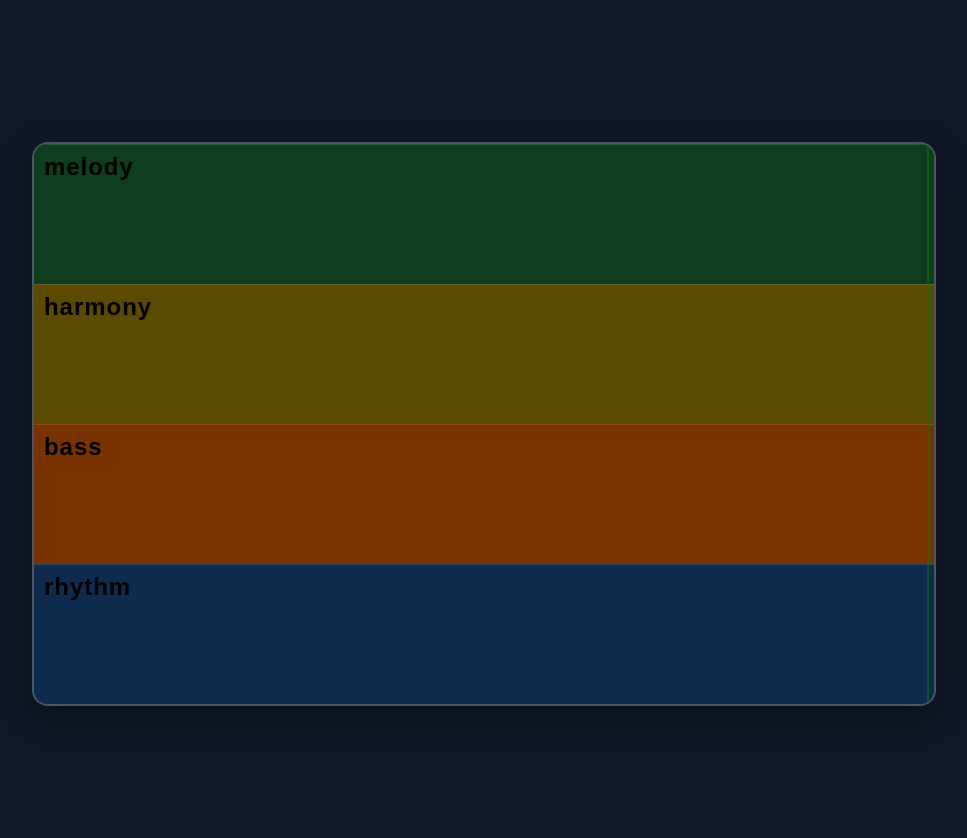
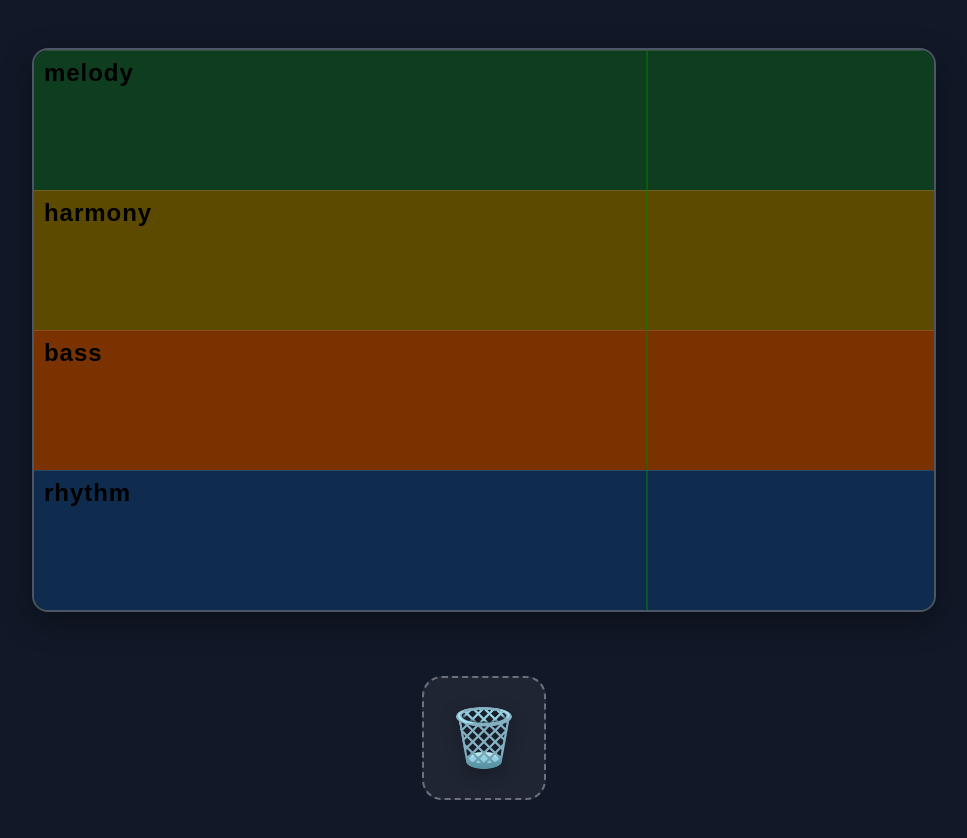
Before and after one commit to rpcxdr/dawless-sandbox, a React (Vite) app: page / in a window 1280 px wide. Shown: the top 838 px of the page, without its empty margins (156-1123 px from the left). Built offline with nearby package versions, Linux system fonts and the light colour scheme.

Commit message:
ux changes: trash bin, flashing squares.

```diff
--- a/src/App.tsx
+++ b/src/App.tsx
@@ -26,8 +26,11 @@ function App() {
   const [draggingId, setDraggingId] = useState<number | null>(null);
   const [playheadPosition, setPlayheadPosition] = useState(0);
   const [currentKey] = useState('C4');
+  const [activeBoxId, setActiveBoxId] = useState<number | null>(null);
+  const [isOverTrash, setIsOverTrash] = useState(false);
   const offsetRef = useRef({ x: 0, y: 0 });
   const containerRef = useRef<HTMLDivElement | null>(null);
+  const trashRef = useRef<HTMLDivElement | null>(null);
   const boxesRef = useRef(boxes);
   const lastPlayheadXRef = useRef<number | null>(null);
   const didDragRef = useRef(false);
@@ -99,23 +102,24 @@ function App() {
   }, []);
 
   const addBox = useCallback((x: number, y: number) => {
-    setBoxes((prev) => [
-      ...prev,
-      {
-        id: Date.now(),
-        x,
-        y,
-        color: randomColor(),
-        stackHeight: 1,
-      },
-    ]);
+    const newBox = {
+      id: Date.now(),
+      x,
+      y,
+      color: randomColor(),
+      stackHeight: 1,
+    };
+
+    setBoxes((prev) => [...prev, newBox]);
+    return newBox.id;
   }, []);
 
   const handleContainerDoubleClick = (event: React.MouseEvent<HTMLDivElement>) => {
     const rect = event.currentTarget.getBoundingClientRect();
     const x = event.clientX - rect.left - 25;
     const y = event.clientY - rect.top - 25;
-    addBox(x, y);
+    const newBoxId = addBox(x, y);
+    setActiveBoxId(newBoxId);
     playNodeInKey(currentKey, 1, y + 25);
   };
 
@@ -144,16 +148,35 @@ function App() {
     setBoxes((prev) =>
       prev.map((box) => (box.id === draggingId ? { ...box, x: Math.max(0, Math.min(rect.width - 50, x)), y: Math.max(0, Math.min(rect.height - 50, y)) } : box))
     );
+
+    const trashRect = trashRef.current?.getBoundingClientRect();
+    const overTrash = Boolean(
+      trashRect && event.clientX >= trashRect.left && event.clientX <= trashRect.right && event.clientY >= trashRect.top && event.clientY <= trashRect.bottom
+    );
+    setIsOverTrash(overTrash);
   };
 
   const stopDrag = (event?: React.PointerEvent<HTMLDivElement>) => {
     if (event?.currentTarget) {
       event.currentTarget.releasePointerCapture(event.pointerId);
     }
+
+    if (draggingId !== null && event && trashRef.current) {
+      const trashRect = trashRef.current.getBoundingClientRect();
+      const overTrash =
+        event.clientX >= trashRect.left && event.clientX <= trashRect.right && event.clientY >= trashRect.top && event.clientY <= trashRect.bottom;
+
+      if (overTrash) {
+        setBoxes((prev) => prev.filter((box) => box.id !== draggingId));
+      }
+    }
+
+    setIsOverTrash(false);
     setDraggingId(null);
   };
 
-  const handleBoxClick = (boxId: number) => {
+  const handleBoxClick = (event: React.MouseEvent<HTMLDivElement>, boxId: number) => {
+    event.stopPropagation();
     if (didDragRef.current) {
       didDragRef.current = false;
       return;
@@ -162,14 +185,21 @@ function App() {
     setBoxes((prev) => prev.map((box) => (box.id === boxId ? { ...box, stackHeight: (box.stackHeight % 8) + 1 } : box)));
   };
 
-  const handleBoxDoubleClick = (event: React.MouseEvent<HTMLDivElement>, boxId: number) => {
-    event.stopPropagation();
-    setBoxes((prev) => prev.filter((box) => box.id !== boxId));
-  };
-
   useEffect(() => {
     boxesRef.current = boxes;
   }, [boxes]);
+
+  useEffect(() => {
+    if (activeBoxId === null) {
+      return;
+    }
+
+    const timer = window.setTimeout(() => {
+      setActiveBoxId(null);
+    }, 180);
+
+    return () => window.clearTimeout(timer);
+  }, [activeBoxId]);
 
   useEffect(() => {
     let frameId = 0;
@@ -189,6 +219,7 @@ function App() {
       if (lastPlayheadXRef.current !== null) {
         boxesRef.current.forEach((box) => {
           if (lastPlayheadXRef.current! < box.x && playheadX >= box.x) {
+            setActiveBoxId(box.id);
             void playNodeInKey(currentKey, box.stackHeight, box.y + 25);
           }
         });
@@ -255,14 +286,15 @@ function App() {
         {boxes.map((box) => (
           <div
             key={box.id}
-            className="box"
+            className={`box${activeBoxId === box.id ? ' is-playing' : ''}`}
             style={{
               position: 'absolute',
               left: box.x,
               top: box.y,
               width: 50,
               height: 50,
-              background: box.color,
+              ['--box-color' as string]: box.color,
+              background: 'var(--box-color)',
               cursor: 'grab',
               display: 'flex',
               alignItems: 'center',
@@ -275,8 +307,8 @@ function App() {
               zIndex: 1,
             }}
             onPointerDown={(event) => beginDrag(event, box)}
-            onClick={() => handleBoxClick(box.id)}
-            onDoubleClick={(event) => handleBoxDoubleClick(event, box.id)}
+            onClick={(event) => handleBoxClick(event, box.id)}
+            onDoubleClick={(event) => event.stopPropagation()}
             onPointerMove={handleDrag}
             onPointerUp={stopDrag}
             onPointerCancel={stopDrag}
@@ -285,6 +317,11 @@ function App() {
           </div>
         ))}
       </div>
+      <div ref={trashRef} className={`trash-zone${isOverTrash ? ' is-active' : ''}`}>
+        <span className="trash-icon" aria-hidden="true">
+          🗑️
+        </span>
+      </div>
     </div>
   );
 }
--- a/src/styles.css
+++ b/src/styles.css
@@ -33,6 +33,29 @@ body {
 .box {
   border-radius: 6px;
   box-shadow: 0 4px 12px rgba(0, 0, 0, 0.25);
+  transition: filter 0.18s ease, box-shadow 0.18s ease;
+}
+
+.box.is-playing {
+  animation: box-pulse 0.18s ease-out;
+}
+
+@keyframes box-pulse {
+  0% {
+    background-color: var(--box-color);
+    filter: brightness(1);
+    box-shadow: 0 4px 12px rgba(0, 0, 0, 0.25);
+  }
+  50% {
+    background-color: #ffffff;
+    filter: brightness(1.6);
+    box-shadow: 0 0 20px rgba(255, 255, 255, 0.85);
+  }
+  100% {
+    background-color: var(--box-color);
+    filter: brightness(1);
+    box-shadow: 0 4px 12px rgba(0, 0, 0, 0.25);
+  }
 }
 
 .track-layer {
@@ -56,3 +79,27 @@ body {
   letter-spacing: 0.04em;
   text-transform: lowercase;
 }
+
+.trash-zone {
+  margin-top: 1rem;
+  width: 120px;
+  height: 120px;
+  border: 2px dashed rgba(255, 255, 255, 0.35);
+  border-radius: 20px;
+  display: flex;
+  align-items: center;
+  justify-content: center;
+  background: rgba(255, 255, 255, 0.06);
+  transition: all 0.2s ease;
+}
+
+.trash-zone.is-active {
+  border-color: #f87171;
+  background: rgba(248, 113, 113, 0.2);
+  transform: scale(1.05);
+}
+
+.trash-icon {
+  font-size: 56px;
+  filter: drop-shadow(0 4px 8px rgba(0, 0, 0, 0.35));
+}
```
